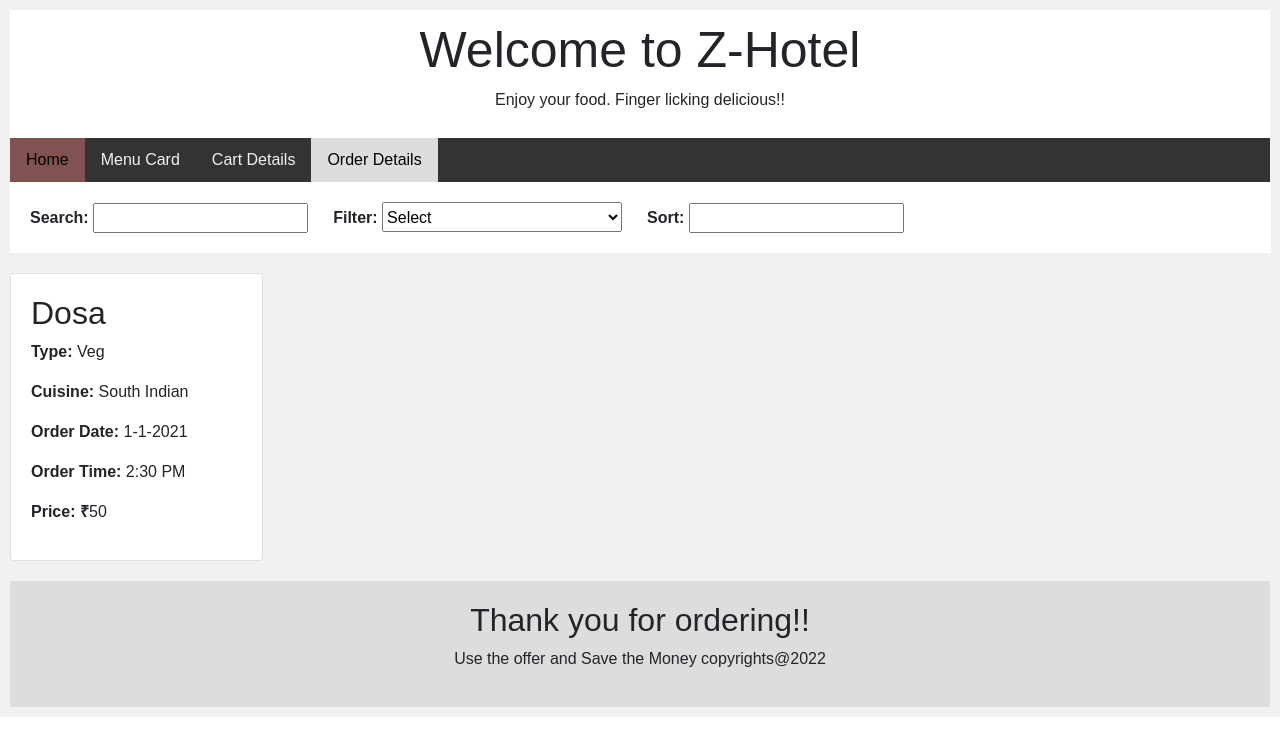
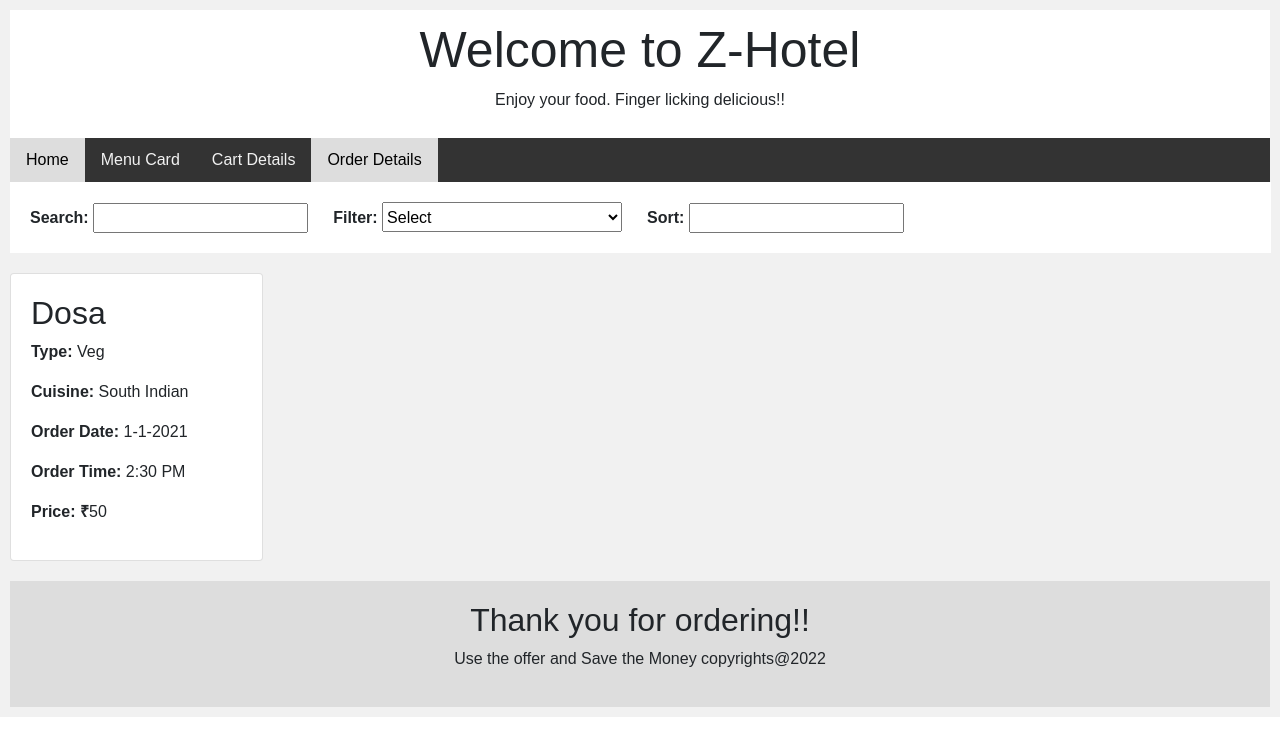
Before and after one commit to Sidhu23695/food-ordering-app, a React (Create React App) app: page /order-details in a window 1280 px wide. In both pictures the pointer is over the element "Home". Shown: the top 756 px of the page. Built offline with nearby package versions, Linux system fonts and the light colour scheme.

Commit message:
added console

```diff
--- a/src/components/Header/Header.js
+++ b/src/components/Header/Header.js
@@ -6,6 +6,7 @@ import './Header.scss';
 function Header(props) {
     const location  = useLocation();
     const { linkDetails } = props;
+    console.log('location.pathname', location.pathname);
     const classNames = (linkVal) =>  location.pathname === linkVal ? 'highlighted' : '';
 
     return (
--- a/src/components/Header/Header.scss
+++ b/src/components/Header/Header.scss
@@ -23,7 +23,7 @@
 }
 
 .topnav span:hover {
-    background-color: rgb(128, 82, 82);
+    background-color: #ddd;
     color: black;
 }
 
```
